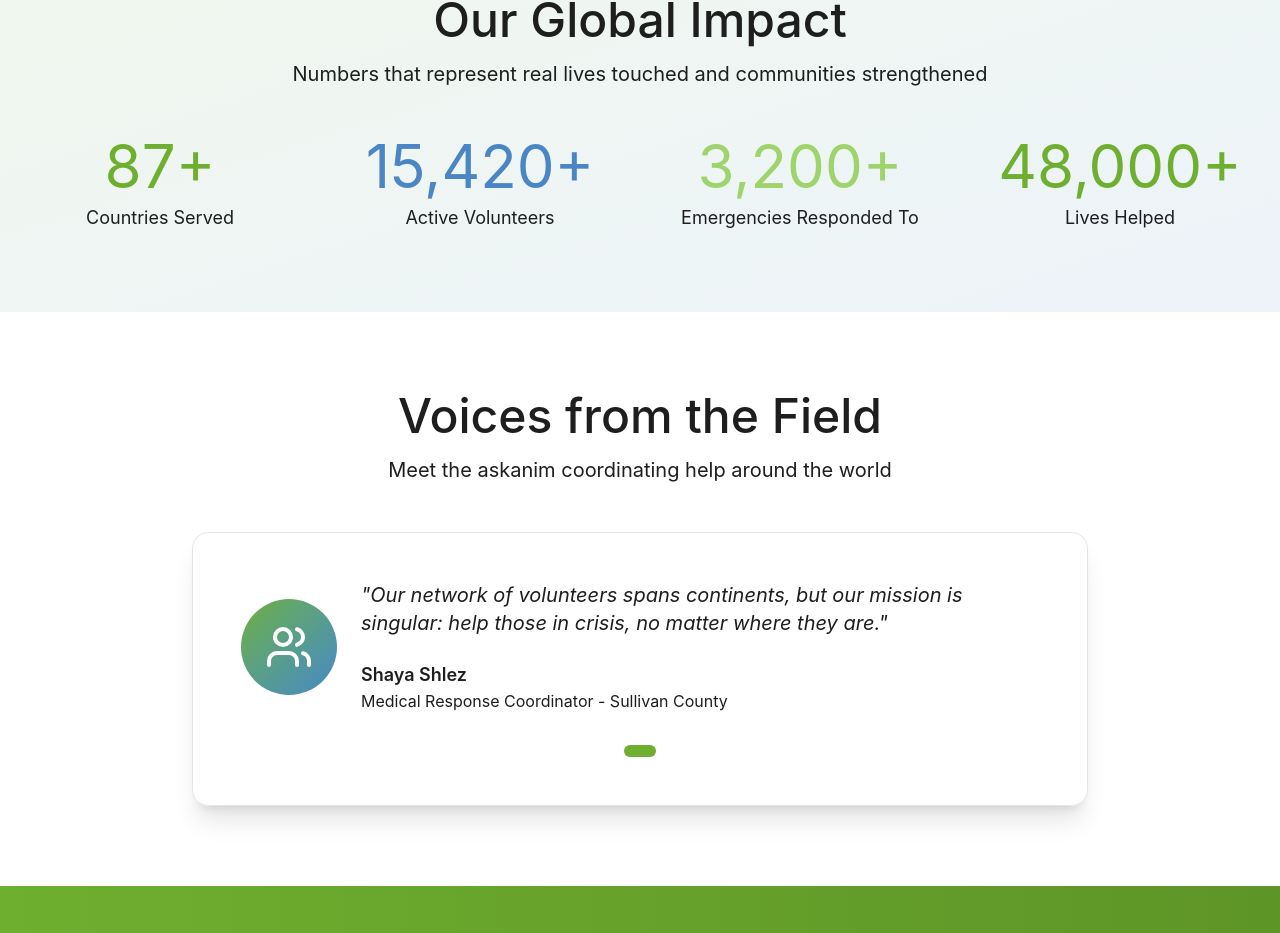
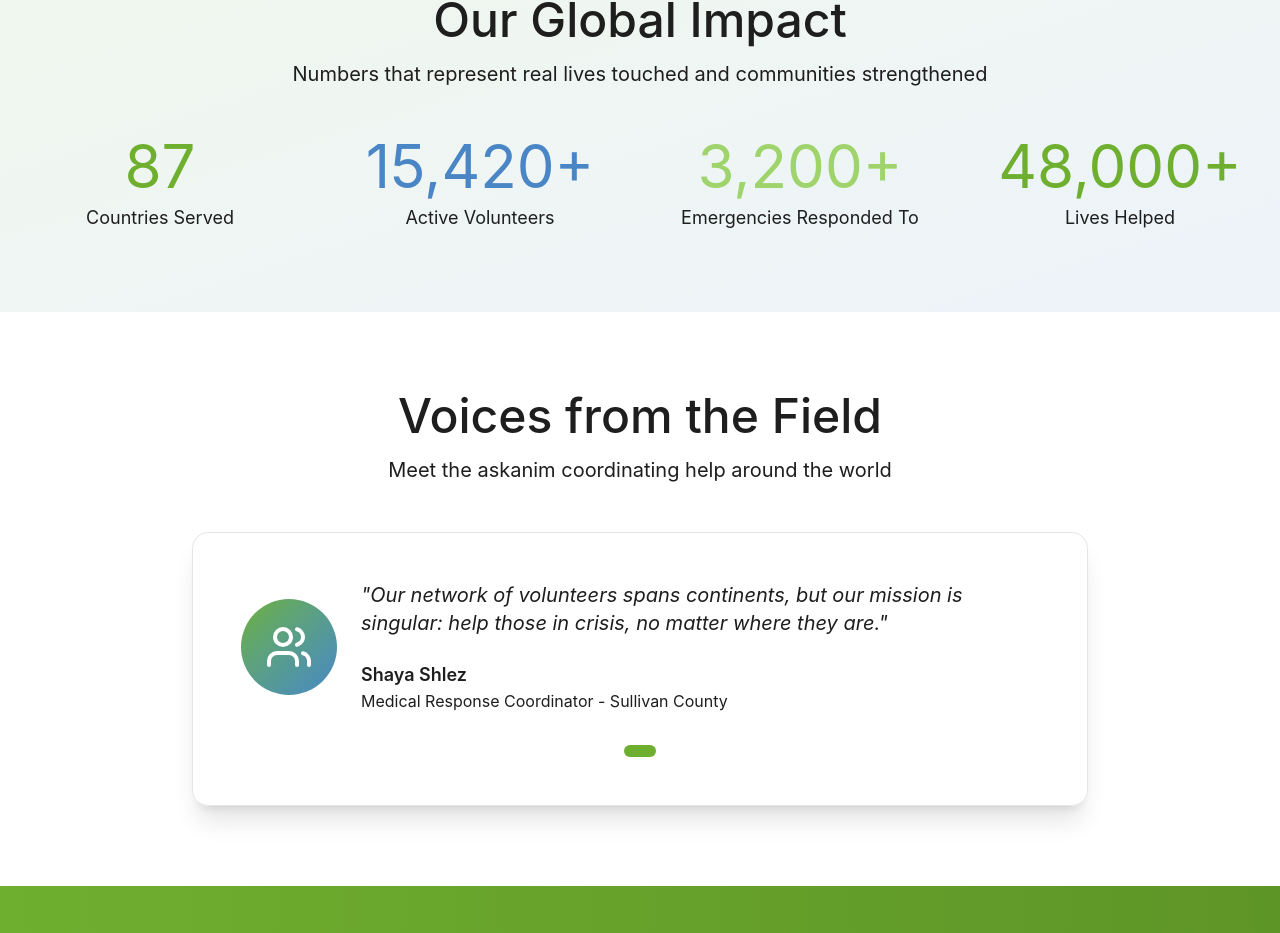
Before and after one commit to TheUriF/ploink, a React (Vite) app: page / in a window 1280 px wide. Shown: the part 1647-2580 px from the top of the page. Built offline with nearby package versions, Linux system fonts and the light colour scheme.

Commit message:
Fix JSX syntax for countries served display

```diff
--- a/src/app/pages/Home.tsx
+++ b/src/app/pages/Home.tsx
@@ -289,7 +289,7 @@ export function Home() {
               className="text-center"
             >
               <div className="text-5xl md:text-6xl text-[#6FAF2F] mb-2">
-                {stats.countries}+
+                {stats.countries}
               </div>
               <div className="text-lg text-muted-foreground">Countries Served</div>
             </motion.div>
```
